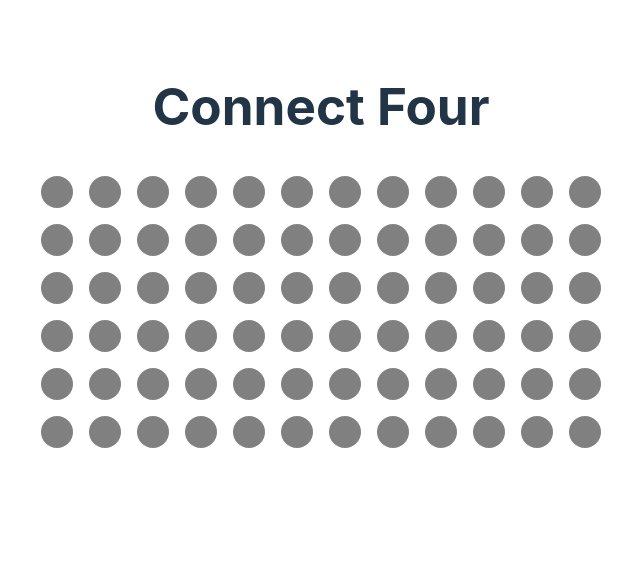
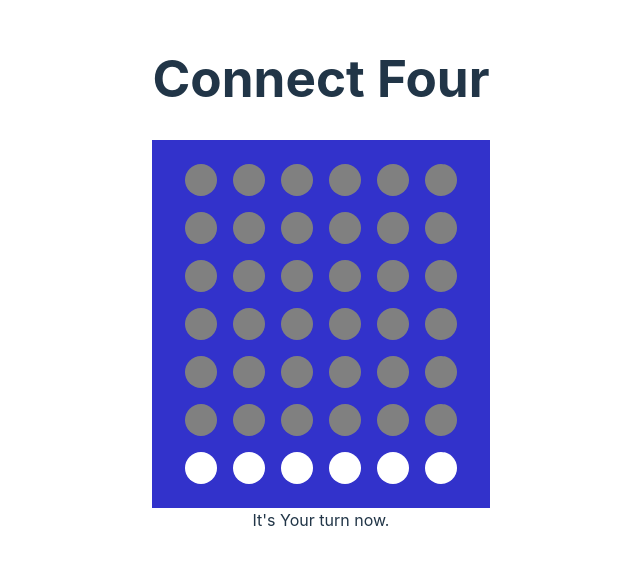
Before and after one commit to omarbassam88/connect-four, a Vue app: page / in a window 1280 px wide. Shown: the part 126-690 px from the top of the page, without its empty margins (319-959 px from the left). Built offline with nearby package versions, Linux system fonts and the light colour scheme.

Commit message:
Fixing Winning Checking

```diff
--- a/src/App.vue
+++ b/src/App.vue
@@ -1,36 +1,62 @@
 <script setup lang="ts">
+import { computed } from 'vue'
 import { useGame, Color } from "./composables/game.ts";
 
-const { board, update } = useGame();
+const { board, update, turn, winner } = useGame();
+const winnerMsg = computed<string>(() => {
+	switch (winner.value) {
+		case "player":
+			return "Congratulations You Won!"
+		case "ai":
+			return "I can't believe you were beaten by a piece of metal."
+		case "tie":
+			return "Well, at least it's a Tie."
+		default:
+			return ""
+	}
+})
+
 function onCellClicked(i, j) {
+	if (!turn.value || winner.value) return;
 	update(i, j, Color.Player);
 }
 </script>
 
 <template>
 	<h1>Connect Four</h1>
-  <div>
+	<div class="board">
 		<div class="row" v-for="(row, rowIndex) of board">
-      <div
-        class="cell"
-        :style="{
+			<div class="cell" :style="{
 				backgroundColor:
 					cell.color != Color.Empty
 						? cell.color
 						: cell.allowed
 							? Color.Empty
 							: 'gray',
-        }"
-        v-for="(cell, cellIndex) of row"
-        @click="onCellClicked(rowIndex, cellIndex)"
-      ></div>
+			}" v-for="(cell, cellIndex) of row" @click="onCellClicked(rowIndex, cellIndex)"></div>
 		</div>
+	</div>
+	<div v-if="winner">
+		{{ winnerMsg }}
+	</div>
+	<div v-else>
+		{{ "It's " + (turn ? "Your" : "AI") + " turn now." }}
 	</div>
 </template>
 
 <style scoped>
+.board {
+	background-color: #3232cb;
+	padding-top: 1rem;
+	padding-bottom: 1rem;
+
+}
+
 .row {
 	display: flex;
+	justify-items: center;
+	justify-content: center;
+	margin: auto;
 }
 
 .cell {
--- a/src/composables/game.ts
+++ b/src/composables/game.ts
@@ -1,8 +1,9 @@
 import { ref, watch } from "vue";
+import type { Ref } from 'vue'
 
 export enum Color {
 	Player = "red",
-  AI = "blue",
+	AI = "yellow",
 	Empty = "white",
 }
 
@@ -11,24 +12,95 @@ export interface Cell {
 	color: Color;
 }
 
+type Board = Cell[][]
+type Winner = "player" | "ai" | "tie" | null;
+
 const numRows: number = 7;
-const numCols: number = 12;
-const emptyBoard: Cell[][] = new Array(numRows)
+const numCols: number = 6;
+const emptyBoard: Board = new Array(numRows)
 	.fill(0)
 	.map((_, row) =>
 		new Array(numCols)
 			.fill(0)
 			.map((_) => ({ color: Color.Empty, allowed: row === numRows - 1 }))
 	);
-const board = ref(emptyBoard);
-const turn = ref(true);
+const board: Ref<Board> = ref<Board>(emptyBoard);
+const turn: Ref<boolean> = ref(true);
+const winner: Ref<Winner> = ref<Winner>(null)
 
 function update(row: number, col: number, color: Color) {
-  if (!board.value[row][col].allowed) return;
+	if (!board.value[row][col].allowed || winner.value) return;
 	board.value[row][col].color = color;
 	board.value[row][col].allowed = false;
 	if (row >= 1) board.value[row - 1][col].allowed = true;
-  turn.value = !turn.value;
+	winner.value = checkWinner();
+	if (!winner.value) turn.value = !turn.value;
+}
+
+function checkWinner(): Winner {
+	const isLeftFourSame = (i: number, j: number) => {
+		if (j < 3) return false
+		let x = board.value[i][j].color
+		if (board.value[i][j - 1].color != x) return false
+		if (board.value[i][j - 2].color != x) return false
+		if (board.value[i][j - 3].color != x) return false
+		return true
+	}
+	const isRightFourSame = (i, j) => {
+		if (j > numCols - 4) return false
+		let x = board.value[i][j].color
+		if (board.value[i][j + 1].color != x) return false
+		if (board.value[i][j + 2].color != x) return false
+		if (board.value[i][j + 3].color != x) return false
+		return true
+	}
+	const isBottomFourSame = (i, j) => {
+		if (i > numRows - 4) return false
+		let x = board.value[i][j].color
+		if (board.value[i + 1][j].color != x) return false
+		if (board.value[i + 2][j].color != x) return false
+		if (board.value[i + 3][j].color != x) return false
+		return true
+	}
+	const isLeftDiagonalFourSame = (i, j) => {
+		if (j > numCols - 4 || i > numRows - 4) return false
+		let x = board.value[i][j].color
+		if (board.value[i + 1][j + 1].color != x) return false
+		if (board.value[i + 2][j + 2].color != x) return false
+		if (board.value[i + 3][j + 3].color != x) return false
+		return true
+	}
+	const isRightDiagonalFourSame = (i, j) => {
+		if (j < 3 || i > numRows - 4) return false
+		let x = board.value[i][j].color
+		if (board.value[i + 1][j - 1].color != x) return false
+		if (board.value[i + 2][j - 2].color != x) return false
+		if (board.value[i + 3][j - 3].color != x) return false
+		return true
+	}
+	const possibleCases = [isLeftFourSame, isRightFourSame, isBottomFourSame, isLeftDiagonalFourSame, isRightDiagonalFourSame]
+
+	// Check for possible cases to win
+	for (let i = 0; i < numRows; i++) {
+		for (let j = 0; j < numCols; j++) {
+			if (board.value[i][j].color != Color.Empty) {
+				for (let k = 0; k < possibleCases.length; k++) {
+					if (possibleCases[k](i, j)) {
+						return board.value[i][j].color == Color.Player ? "player" : "ai"
+					}
+				}
+			}
+		}
+	}
+
+	// Check if all cells are filled
+	for (let i = 0; i < numRows; i++) {
+		for (let j = 0; j < numCols; j++) {
+			if (board.value[i][j].allowed) return null
+		}
+	}
+
+	return "tie"
 }
 
 function score(color: Color): number {
@@ -91,11 +163,15 @@ function score(color: Color): number {
 }
 
 function minimax(depth: number, maximize: boolean): number {
-  if (depth <= 1) return score(Color.AI) - score(Color.Player);
+	let win = checkWinner();
+	if (win == "player") return -200;
+	if (win == "ai") return 200;
+
+	if (depth < 1) return score(Color.AI) - score(Color.Player);
 	if (maximize) {
 		let maxVal: number = -Infinity;
+		for (let col = 0; col < numCols; col++) {
 			for (let row = numRows - 1; row >= 0; row--) {
-      for (let col = 0; col < numCols; col++) {
 				if (board.value[row][col].allowed) {
 					board.value[row][col] = { color: Color.AI, allowed: false };
 					if (row > 0) board.value[row - 1][col].allowed = true;
@@ -109,8 +185,8 @@ function minimax(depth: number, maximize: boolean): number {
 		return maxVal;
 	} else {
 		let minVal: number = Infinity;
+		for (let col = 0; col < numCols; col++) {
 			for (let row = numRows - 1; row >= 0; row--) {
-      for (let col = 0; col < numCols; col++) {
 				if (board.value[row][col].allowed) {
 					board.value[row][col] = { color: Color.Player, allowed: false };
 					if (row > 0) board.value[row - 1][col].allowed = true;
@@ -129,14 +205,16 @@ function playBot() {
 	let maxVal = -Infinity;
 	let i: number;
 	let j: number;
+	for (let col = 0; col < numCols; col++) {
 		for (let row = numRows - 1; row >= 0; row--) {
-    for (let col = 0; col < numCols; col++) {
 			if (board.value[row][col].allowed) {
+				// Play cell at row, col
 				board.value[row][col] = { color: Color.AI, allowed: false };
 				if (row > 0) board.value[row - 1][col].allowed = true;
 
-        let val = minimax(3, false);
+				let val = minimax(5, true);
 
+				// Undo Last Move
 				board.value[row][col] = { color: Color.Empty, allowed: true };
 				if (row > 0) board.value[row - 1][col].allowed = false;
 
@@ -145,6 +223,8 @@ function playBot() {
 					i = row;
 					j = col;
 				}
+
+				console.log(maxVal)
 			}
 		}
 	}
@@ -152,7 +232,7 @@ function playBot() {
 }
 
 watch(turn, () => {
-  if (!turn.value) {
+	if (!turn.value && !winner.value) {
 		setTimeout(() => {
 			playBot();
 		}, 0);
@@ -164,5 +244,6 @@ export function useGame() {
 		board,
 		update,
 		turn,
+		winner
 	};
 }
```
Lines whose indentation alone changed are shown as unchanged.
